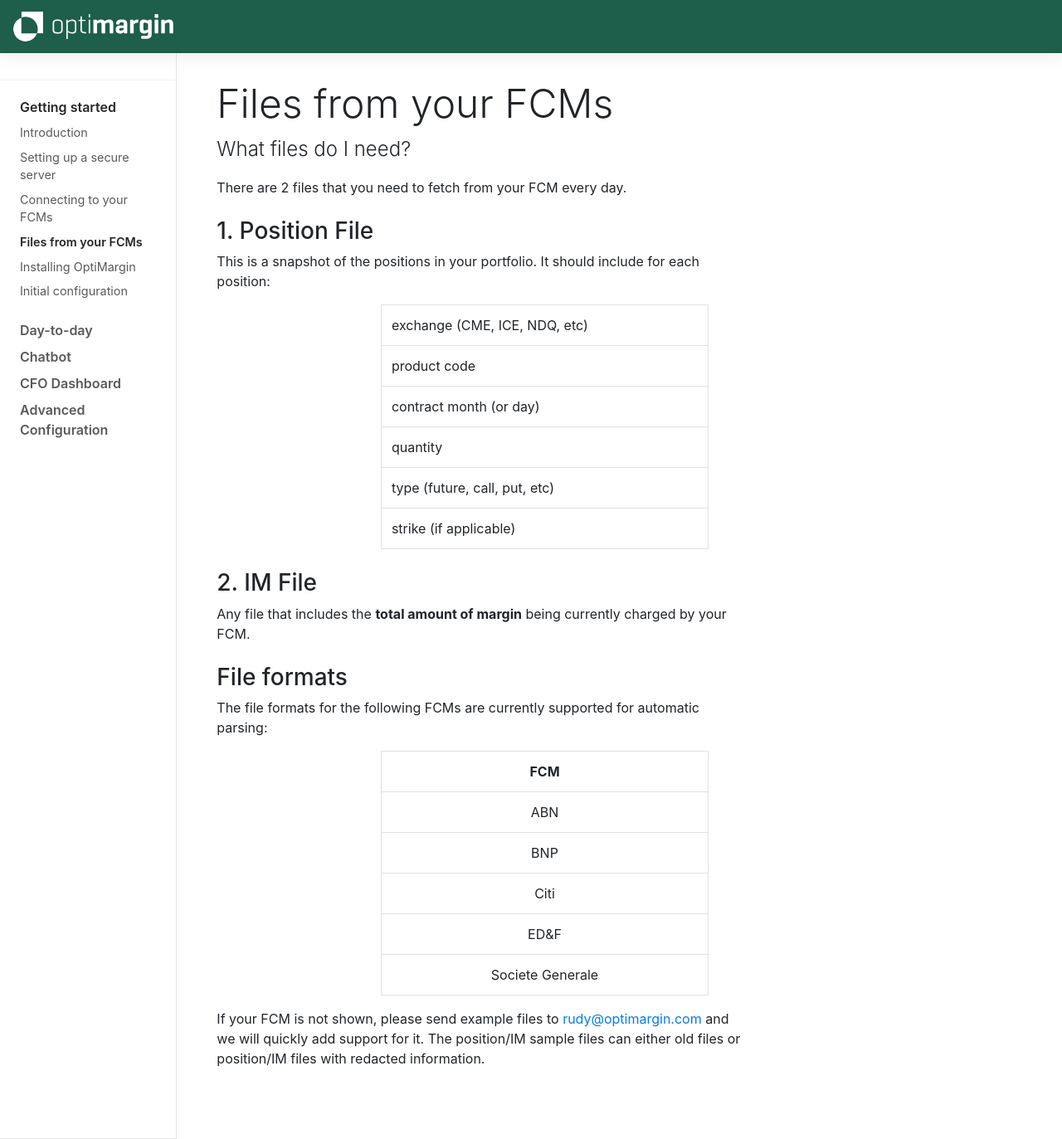
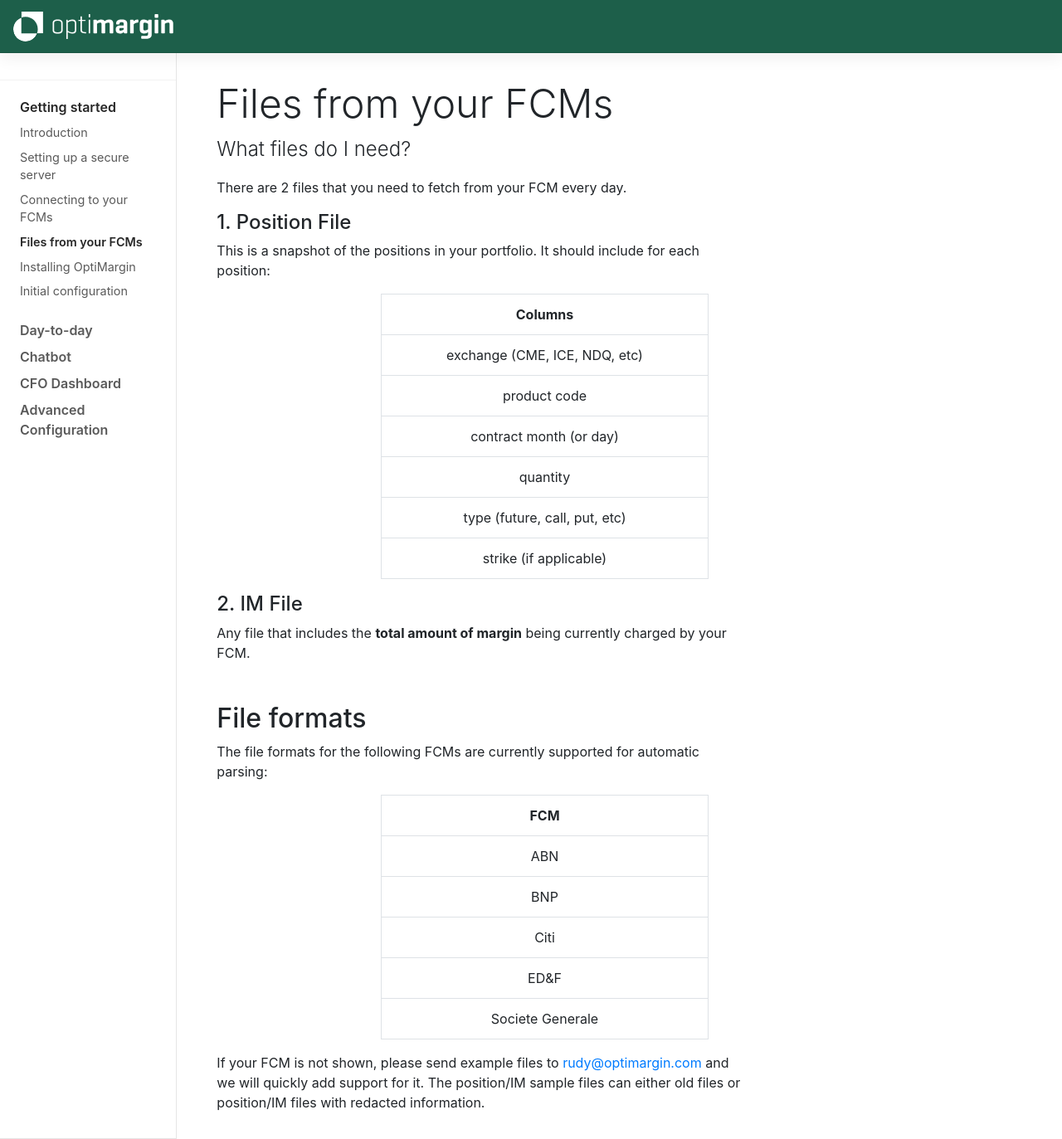
Before and after one commit to optimargin/optimargin.github.io, a Jekyll site: the page built from docs/getting-started/files-from-fcm.md, in a window 1280 px wide and 1373 px high. Shown: the whole window at 83% size. Built offline with Jekyll 4.4.1, drawn with Linux system fonts in a browser that asks for light colours.

```diff
--- a/docs/getting-started/files-from-fcm.md
+++ b/docs/getting-started/files-from-fcm.md
@@ -7,29 +7,31 @@ group: getting-started
 
 There are 2 files that you need to fetch from your FCM every day.
 
-### 1. Position File
+#### 1. Position File
 
 This is a snapshot of the positions in your portfolio. It should include for each position:
 
 <div class="half-table">
 {% capture markdown %}
 
-| exchange (CME, ICE, NDQ, etc) |
-| product code |
-| contract month (or day) |
-| quantity |
-| type (future, call, put, etc) |
-| strike (if applicable) |
+| Columns                         |
+|:-------------------------------:|
+| exchange (CME, ICE, NDQ, etc)   |
+| product code                    |
+| contract month (or day)         |
+| quantity                        |
+| type (future, call, put, etc)   |
+| strike (if applicable)          |
 
 {% endcapture %}
 {{ markdown | markdownify }}
 </div>
 
-### 2. IM File
+#### 2. IM File
 
 Any file that includes the **total amount of margin** being currently charged by your FCM.
 
-### File formats
+## File formats
 
 The file formats for the following FCMs are currently supported for automatic parsing:
 <div class="half-table">
```
